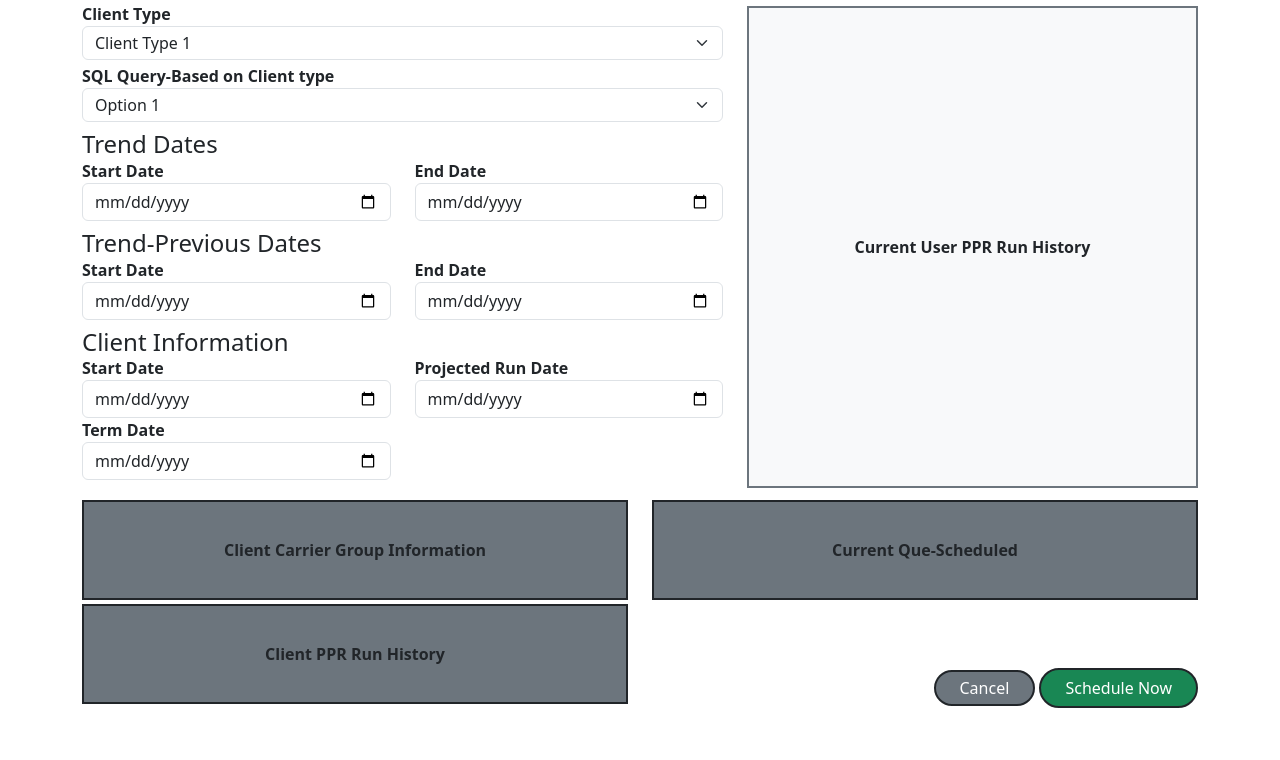
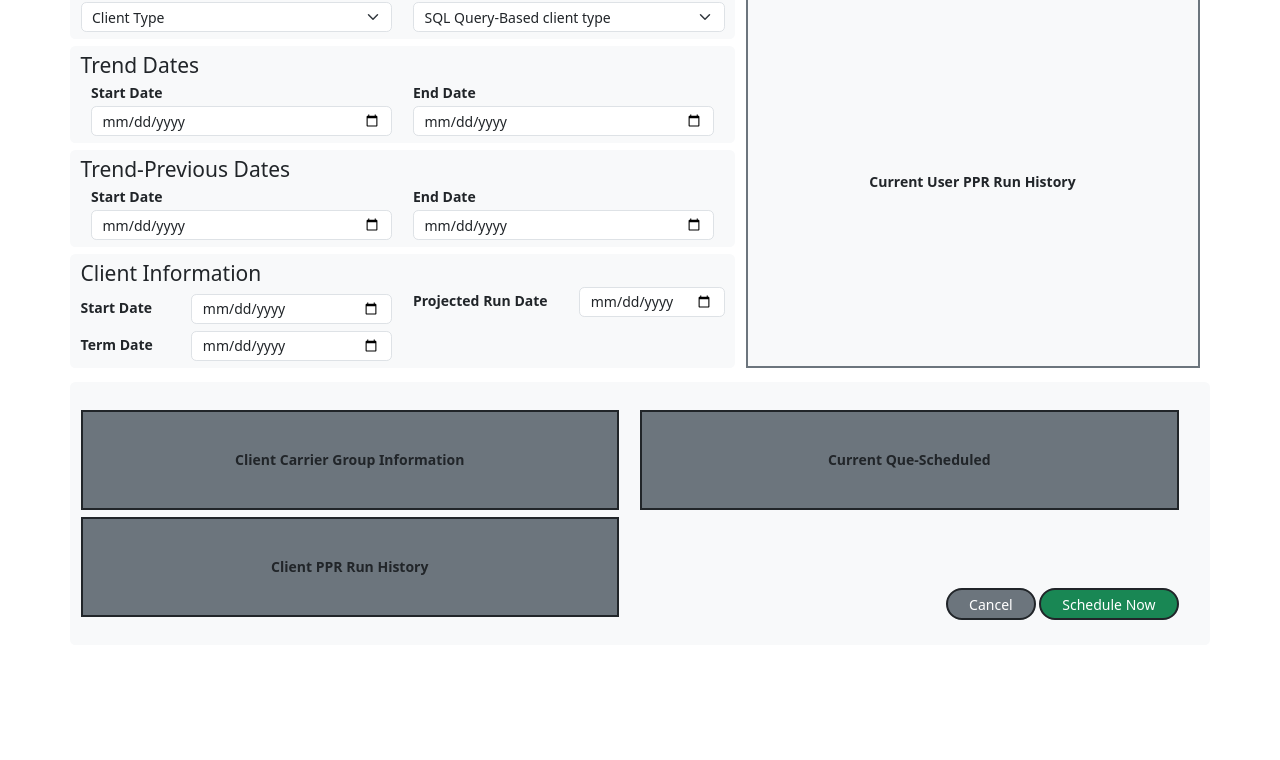
Before and after one commit to mr-pacifist/Inputlayout, a plain HTML site: page index.html in a window 1280 px wide. Shown: the part 82-842 px from the top of the page. After the commit the page ends 800 px from the top, so only its background shows below. Drawn offline with nearby package versions, Linux system fonts and the light colour scheme.

Commit message:
Update index.html

```diff
--- a/index.html
+++ b/index.html
@@ -6,6 +6,9 @@
   <link rel="stylesheet" href="https://cdnjs.cloudflare.com/ajax/libs/bootstrap/5.3.3/css/bootstrap.min.css" integrity="sha512-jnSuA4Ss2PkkikSOLtYs8BlYIeeIK1h99ty4YfvRPAlzr377vr3CXDb7sb7eEEBYjDtcYj+AjBH3FLv5uSJuXg==" crossorigin="anonymous" referrerpolicy="no-referrer" />
   <title>Form Layout</title>
   <style>
+   *{
+      font-size: 14px;
+    }
     .user_run_history{
       max-width: 700px;
       max-height: 500px;
@@ -21,6 +24,7 @@
       .user_run_history{
         height: 300px;
       }
+
     }
 
 
@@ -30,13 +34,15 @@
   <div class="container pb-5">
     <h1 class="mt-3 text-center ">Main Page</h1>
     <form action="" method="" >
+        <div class="row mt-3 flex-column-reverse flex-lg-row" >
+
+            <div class="col-lg-7 ">
                 <!-- drompdown  -->
-        <div class="row mt-3 flex-column-reverse flex-lg-row" >
+                <div class=" row my-2  py-2 rounded bg-light">
                     <!--Client type drompdown  -->
-            <div class="col-lg-7">
-                <div class="my-1 ">
-                    <label class="fw-bold " for="inputName">Client Type</label>
+                      <div class=" col-6">
                         <select class="form-select py-1 " name="" id="" >
+                          <option value="">Client Type</option>
                           <option value="">Client Type 1</option>
                           <option value="">Client Type 2</option>
                           <option value="">Client Type 3</option>
@@ -44,64 +50,89 @@
                           <option value="">Client Type 5</option>
                         </select>
                       </div>
-
-                <div class="my-1">
-                    <label class="fw-bold" for="inputName">SQL Query-Based on Client type</label>
+                  <!--SQL Query - Based client type drompdown  -->
+                      <div class="col-6">
                           <select class="form-select py-1" name="" id="" >
-                        <option value="">Option 1</option>
+                              <option value="">SQL Query-Based client type</option>
                               <option value="">Option 2</option>
+                              <option value="">Option 3</option>
                               <option value="">Option 3</option>
                           </select>
                       </div>
+                </div>
+
                 <!-- Trend dates -->
-                <div class="row  my-2 " >
+                <div class="row  my-2  py-2 rounded bg-light" >
                     <h4 class="m-0">Trend Dates </h4>
-                    <div class="col-md-6 ">
-                      <label class="fw-bold " for="inputName">Start Date</label>
-                      <input class="form-control " type="date"  id="inputDate">
+                    <div class="row mx-auto">
+                      <div class="col-sm-6 ">
+                          <label class="fw-bold py-1" for="inputName">Start Date</label>
+                          <input class="form-control  py-1" type="date"  id="inputDate">
                       </div>
-                    <div class="col-md-6 ">
-                      <label class="fw-bold " for="inputName">End Date</label>
-                      <input class="form-control " type="date"  id="inputDate">
+                      <div class="col-sm-6 ">
+                          <label class="fw-bold  py-1" for="inputName">End Date</label>
+                          <input class="form-control  py-1" type="date"  id="inputDate">
+                      </div>
                     </div>
                   </div>
 
                 <!-- Trend  Previous dates -->
-                  <div class="row" >
-                    <h4 class="m-0">Trend-Previous Dates </h4>
-                    <div class="col-md-6 ">
-                      <label class="fw-bold " for="inputName">Start Date</label>
-                      <input class="form-control " type="date"  id="inputDate">
+                <div class="row  my-2  py-2 rounded bg-light" >
+                    <h4 class="m-0">Trend-Previous Dates</h4>
+                    <div class="row mx-auto">
+                      <div class="col-sm-6 ">
+                          <label class="fw-bold py-1" for="inputName">Start Date</label>
+                          <input class="form-control  py-1" type="date"  id="inputDate">
                       </div>
-                    <div class="col-md-6 ">
-                      <label class="fw-bold " for="inputName">End Date</label>
-                      <input class="form-control " type="date"  id="inputDate">
-                    </div>
-                  </div>
-                  <!-- Client Information -->
-                  <div class="row mt-2 mb-3" >
-                    <h4 class="m-0">Client Information </h4>
-                    <div class="col-md-6 ">
-                      <label class="fw-bold " for="inputName">Start Date</label>
-                      <input class="form-control " type="date"  id="inputDate">
-                      <label class="fw-bold " for="inputName">Term Date</label>
-                      <input class="form-control " type="date"  id="inputDate">
-                    </div>
-                    <div class="col-md-6 ">
-                      <label class="fw-bold " for="inputName">Projected Run Date</label>
-                      <input class="form-control " type="date"  id="inputDate">
+                      <div class="col-sm-6 ">
+                          <label class="fw-bold  py-1" for="inputName">End Date</label>
+                          <input class="form-control  py-1" type="date"  id="inputDate">
                       </div>
                     </div>
                   </div>
+
+                  <!-- Client Information -->
+                  <div class="row my-2  py-2 rounded bg-light" >
+                    <h4 class="m-0">Client Information </h4>
+                    <div class="col-md-6 ">
+                      <div class="row">
+                        <div class="col-4 my-2">
+                          <label class="fw-bold py-1 " for="inputName">Start Date</label>
+                        </div>
+                        <div class="col-8 my-2">
+                          <input class="form-control py-1" type="date"  id="inputDate">
+                        </div>
+                      </div>
+                      <div class="row">
+                        <div class="col-4">
+                          <label class="fw-bold py-1" for="inputName">Term Date</label>
+                        </div>
+                        <div class="col-8">
+                          <input class="form-control py-1" type="date"  id="inputDate">
+                        </div>
+                      </div>
+                    </div>
+                    <div class="col-md-6 ">
+                      <div class="row">
+                        <div class="col-6">
+                          <label class="fw-bold my-1" for="inputName">Projected Run Date</label>
+                        </div>
+                        <div class="col-6">
+                          <input class="form-control py-1" type="date"  id="inputDate">
+                        </div>
+                      </div>
+                    </div>
+                  </div>
+            </div>
+
             <div class="col-lg-5 my-2 ">
                 <div class=" bg-light border border-2 border-secondary d-flex justify-content-center align-items-center user_run_history">
                     <span class="fw-bold">Current User PPR Run History</span>
                 </div>
             </div>
         </div>
-
-        <div class="">
-            <div class="row  ">
+        <div class="row bg-light rounded my-2 py-4 ">
+          <div class="row my-1">
             <div class="col-lg-6 mt-1">
                 <div class="bg-secondary border border-2 border-dark d-flex justify-content-center align-items-center " style="height: 100px;">
                     <span class="fw-bold">Client Carrier Group Information</span>
@@ -125,7 +156,7 @@
             <div class=" mt-1 col-lg-6 d-flex align-items-end justify-content-end " style="height: 100px;">
                 <div class="">
                     <button class="btn border-2 border-dark btn-secondary rounded-pill px-4 py-1">Cancel</button>
-                        <button type="submit" class="btn border-2 border-dark btn-secondary btn-success rounded-pill px-4">Schedule Now</button>
+                    <button type="submit" class="btn border-2 border-dark btn-secondary btn-success rounded-pill px-4 py-1">Schedule Now</button>
                 </div>
             </div>
 
```
Lines whose indentation alone changed are shown as unchanged.
